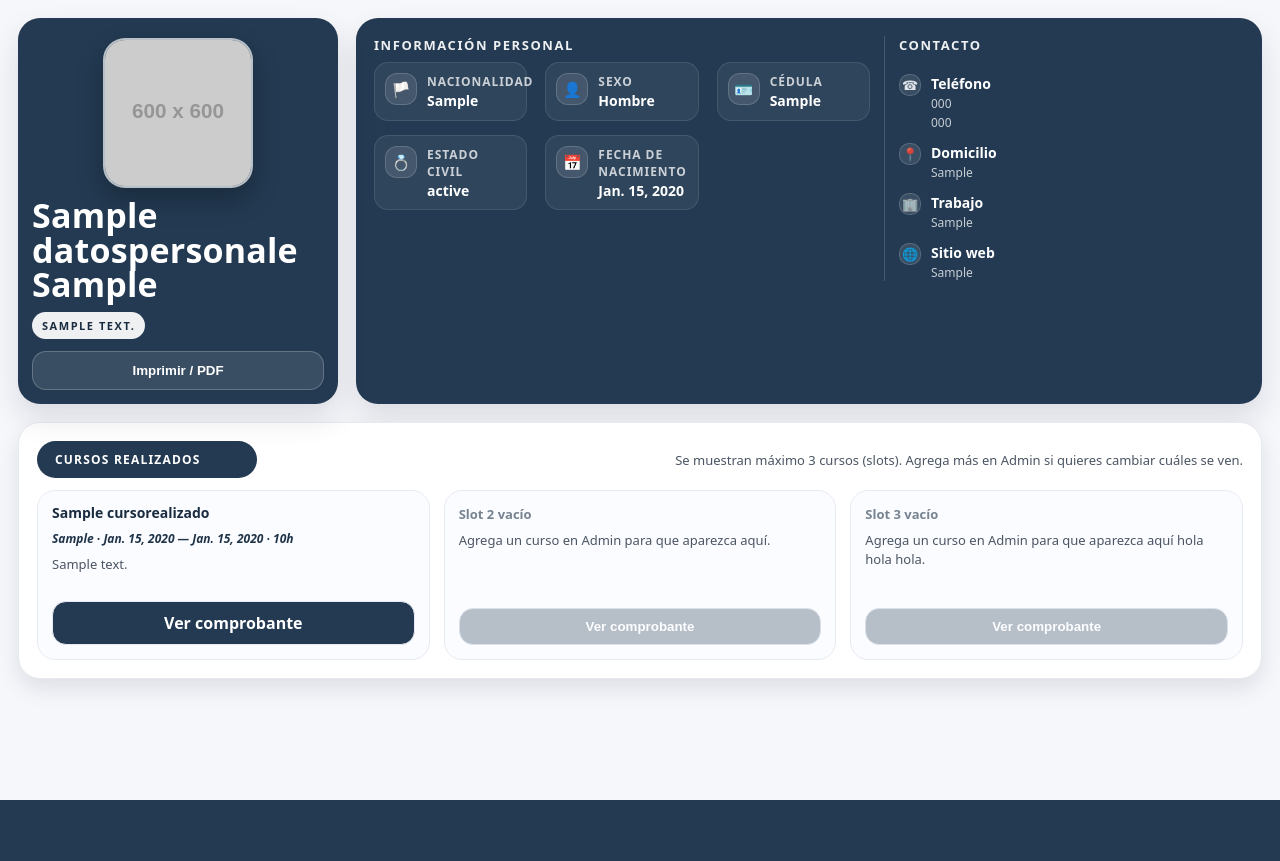
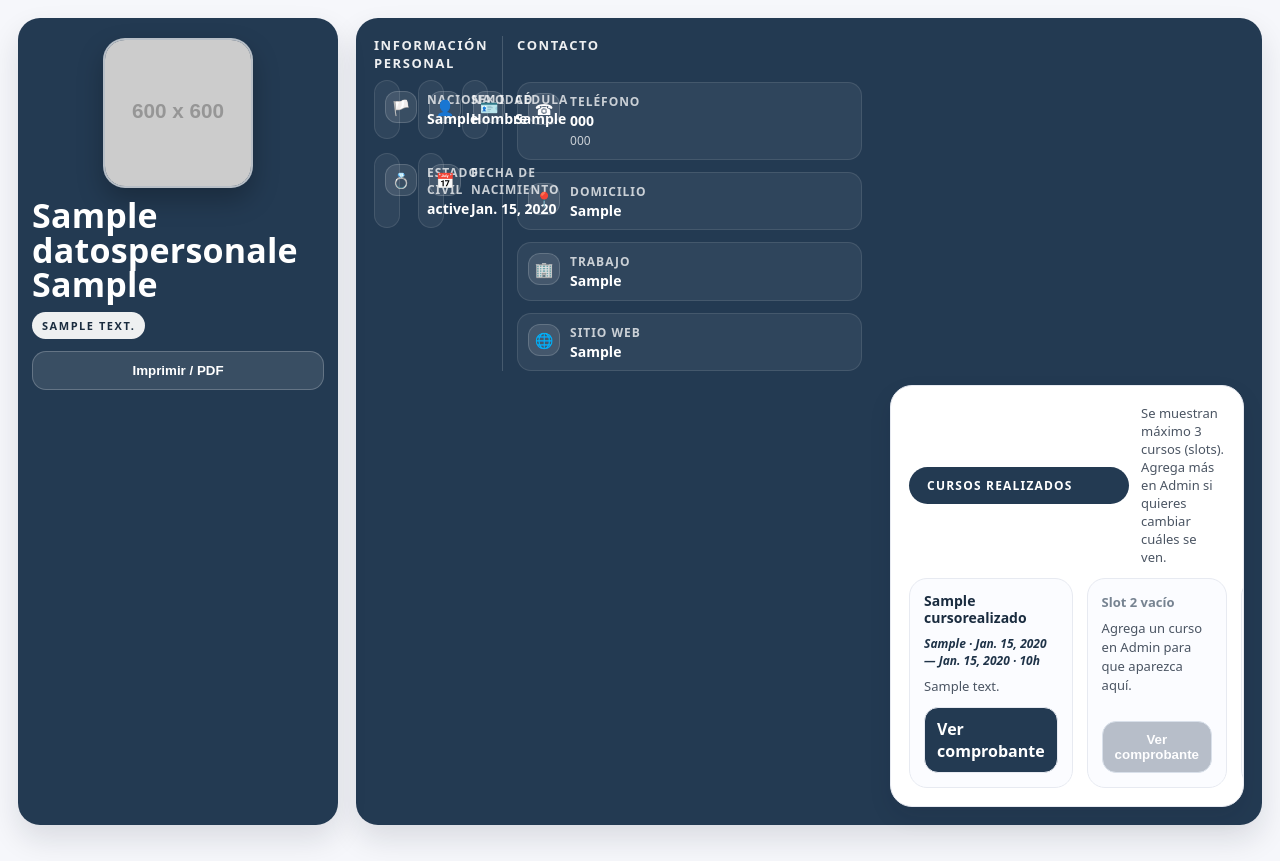
Before and after one commit to ANTHOX12/Proyectobasededatos, a Django app: page / in a window 1280 px wide. Before the commit the page ends 800 px from the top, so only its background shows below. Run offline with Django 5.2, Linux system fonts and the light colour scheme; tables that the repository leaves empty hold one stand-in row (values such as "Sample post"); grey boxes labelled with a size stand in for pictures from a placeholder-image service; some libraries are stand-ins or nearby versions.

Commit message:
cambiosocontac31

```diff
--- a/tasks/templates/home.html
+++ b/tasks/templates/home.html
@@ -487,6 +487,59 @@
   line-height: 1.25;
 }
 
+/* === CONTACTO en estilo "cards" como facts === */
+.contact-facts{
+  display: grid;
+  grid-template-columns: 1fr;       /* 1 columna (queda bonito en el panel derecho) */
+  gap: 12px;
+  margin-top: 8px;
+}
+
+.cfact{
+  display: grid;
+  grid-template-columns: 32px 1fr;
+  gap: 10px;
+  align-items: start;
+  padding: 10px 10px;
+  border-radius: 14px;
+  background: rgba(255,255,255,.06);
+  border: 1px solid rgba(255,255,255,.10);
+}
+
+.cico{
+  width: 32px;
+  height: 32px;
+  display:flex;
+  align-items:center;
+  justify-content:center;
+  border-radius: 12px;
+  background: rgba(255,255,255,.10);
+  border: 1px solid rgba(255,255,255,.16);
+  font-size: 15px;
+}
+
+.clabel{
+  font-size: 12px;
+  letter-spacing: .08em;
+  text-transform: uppercase;
+  color: rgba(255,255,255,.75);
+  font-weight: 900;
+  margin-bottom: 2px;
+}
+
+.cvalue{
+  font-size: 14px;
+  color: #fff;
+  font-weight: 800;
+  line-height: 1.25;
+}
+
+.csub{
+  font-size: 12px;
+  color: var(--muted2);
+  margin-top: 2px;
+}
+
   </style>
 </head>
 
@@ -574,40 +627,42 @@
         <div class="info-col">
   <h2>Contacto</h2>
 
-          <div class="irow">
-            <div class="ico">☎</div>
+  <div class="contact-facts">
+    <div class="cfact">
+      <div class="cico">☎</div>
       <div>
-              <b>Teléfono</b>
-              <div class="small">{{ perfil.telefono_convencional|default:"-" }}</div>
-              {% if perfil.telefono_fijo %}<div class="small">{{ perfil.telefono_fijo }}</div>{% endif %}
+        <div class="clabel">Teléfono</div>
+        <div class="cvalue">{{ perfil.telefono_convencional|default:"-" }}</div>
+        {% if perfil.telefono_fijo %}<div class="csub">{{ perfil.telefono_fijo }}</div>{% endif %}
       </div>
     </div>
 
-          <div class="irow">
-            <div class="ico">📍</div>
+    <div class="cfact">
+      <div class="cico">📍</div>
       <div>
-              <b>Domicilio</b>
-              <div class="small">{{ perfil.direccion_domiciliaria|default:"No registrada" }}</div>
+        <div class="clabel">Domicilio</div>
+        <div class="cvalue">{{ perfil.direccion_domiciliaria|default:"No registrada" }}</div>
       </div>
     </div>
 
-          <div class="irow">
-            <div class="ico">🏢</div>
+    <div class="cfact">
+      <div class="cico">🏢</div>
       <div>
-              <b>Trabajo</b>
-              <div class="small">{{ perfil.direccion_de_trabajo|default:"No registrada" }}</div>
+        <div class="clabel">Trabajo</div>
+        <div class="cvalue">{{ perfil.direccion_de_trabajo|default:"No registrada" }}</div>
       </div>
     </div>
 
-          <div class="irow">
-            <div class="ico">🌐</div>
+    <div class="cfact">
+      <div class="cico">🌐</div>
       <div>
-              <b>Sitio web</b>
-              <div class="small">{{ perfil.sitioweb|default:"-" }}</div>
+        <div class="clabel">Sitio web</div>
+        <div class="cvalue">{{ perfil.sitioweb|default:"-" }}</div>
       </div>
     </div>
   </div>
 </div>
+
 
       <!-- Cursos: 3 slots fijos (lineales) -->
 <div class="card">
```
Lines whose indentation alone changed are shown as unchanged.
